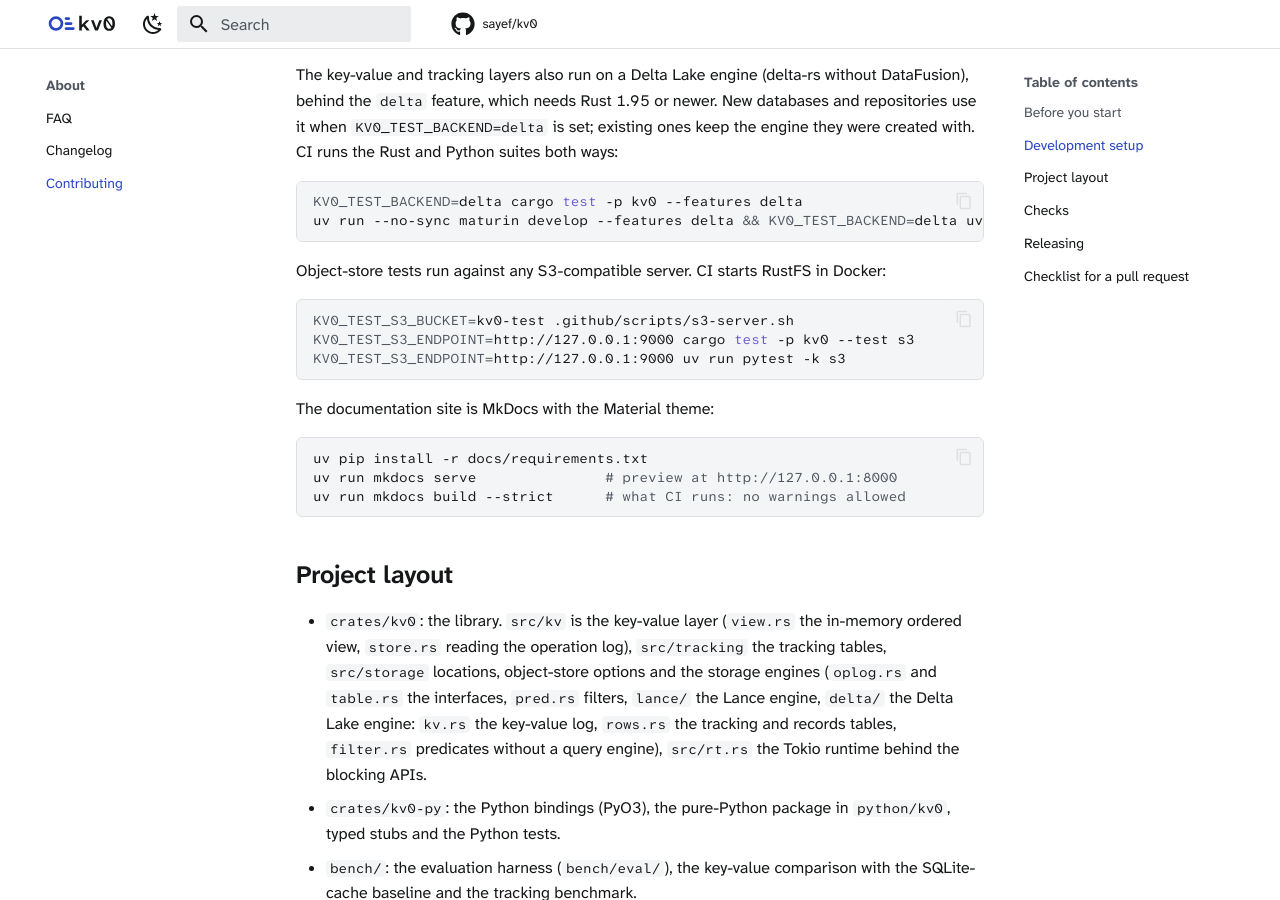
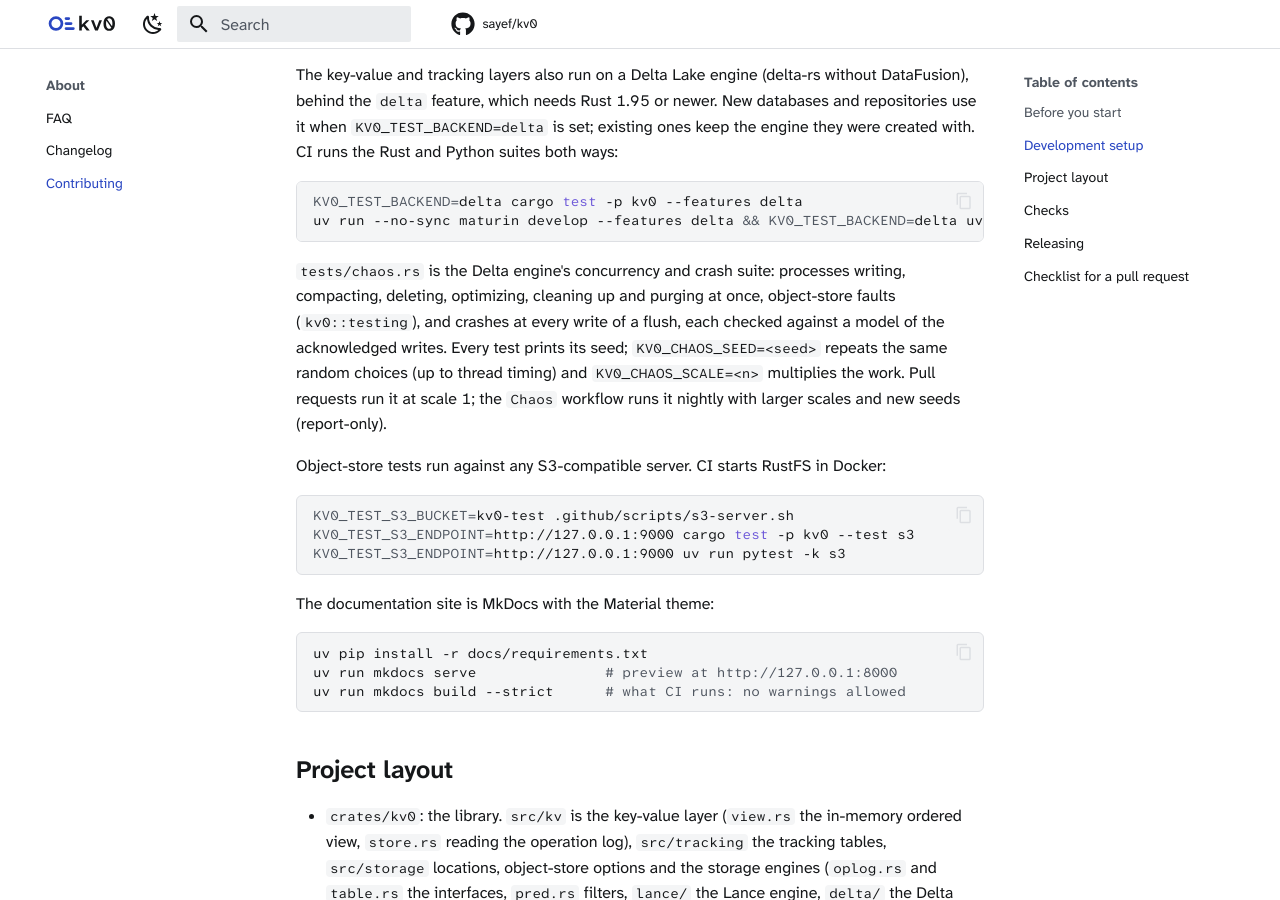
Before and after one commit to sayef/kv0, an MkDocs documentation site: the page built from docs/contributing.md, in a window 1280 px wide and 900 px high, scrolled down 806 px. Built offline with MkDocs 1.6.1 and Material for MkDocs 9.7.7, drawn with Linux system fonts in a browser that asks for light colours; comment, search, counter and statistics services are not loaded.

Commit message:
Run the chaos suite nightly with larger scales and new seeds
Report-only; every seed lands in the run summary. Document the suite's
knobs and the engine's handling of uncommitted files.

````diff
--- a/CONTRIBUTING.md
+++ b/CONTRIBUTING.md
@@ -34,6 +34,13 @@ the Rust and Python suites both ways:
 KV0_TEST_BACKEND=delta cargo test -p kv0 --features delta
 uv run --no-sync maturin develop --features delta && KV0_TEST_BACKEND=delta uv run --no-sync pytest
 ```
+
+`tests/chaos.rs` is the Delta engine's concurrency and crash suite: processes writing, compacting,
+deleting, optimizing, cleaning up and purging at once, object-store faults (`kv0::testing`), and
+crashes at every write of a flush, each checked against a model of the acknowledged writes. Every
+test prints its seed; `KV0_CHAOS_SEED=<seed>` repeats the same random choices (up to thread
+timing) and `KV0_CHAOS_SCALE=<n>` multiplies the work. Pull requests run it at scale 1; the
+`Chaos` workflow runs it nightly with larger scales and new seeds (report-only).
 
 Object-store tests run against any S3-compatible server. CI starts RustFS in Docker:
 
````
Also changed, not shown: docs/guides/operations.md (+2 -1 lines), 1 other file.
